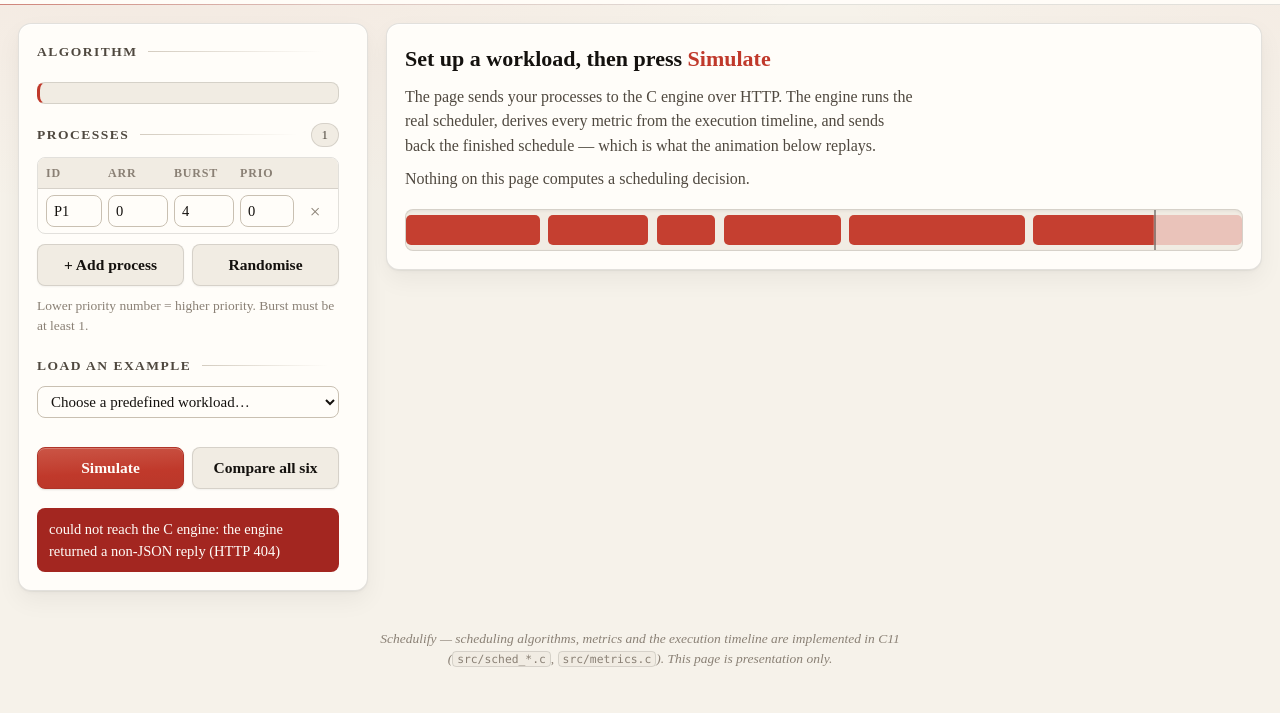
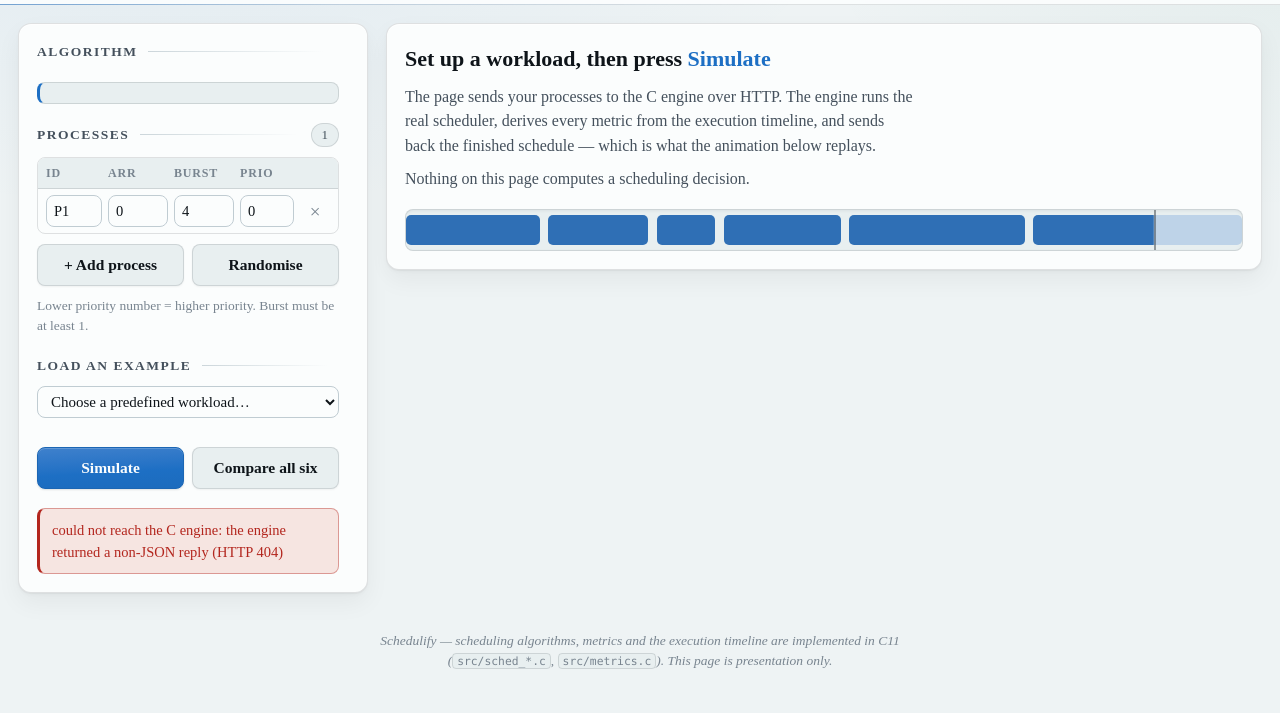
Before and after one commit to pranav3086/operatingsystems, a plain HTML site: page Schedulify/web/index.html in a window 1280 px wide. Shown: the part 87-800 px from the top of the page. Drawn offline with Linux system fonts and the light colour scheme; no server answers.

Commit message:
Recolour the dashboard: blue chart, green for "finished"
The red accent was doing too much work. Cool paper neutrals now, a blue
accent, and green reserved for exactly one meaning.

The chart keeps the structure that was already there -- one hue at three
lightness steps, with identity carried by swimlane position and a direct
label, never by colour -- but the hue is blue. Measured luminances step
clearly rather than scraping the bar:

  light  #93b8e0 -> #2f6fb5 -> #123a66   (L .459 / .153 / .041)
  dark   #235682 -> #4f93d8 -> #b9d7f4   (L .086 / .275 / .654)

The end nearest the page surface clears the ordinal gate in both themes
(2.02:1 and 2.26:1), the accent clears 4.5:1 against its own button text
(4.99:1 light, 7.14:1 dark), and the green clears it against the sunken
surface it sits on (5.33:1 and 8.57:1). All measured off the rendered
page, not from the hex values.

Blue and green are the one pair this palette has to be careful with, so
green means only "finished" -- the live-panel chips and the done mark in
the process table -- and never encodes anything a reader must tell apart
from a chart fill. Both keep their check glyph, so the state survives
with no colour vision at all. Preemption markers and the comparison
table's winner mark stay ink: both sit directly among accent-coloured
fills and numbers.

A contrast bug found while checking those gates: .error painted near-white
text on a solid --critical fill, but --critical is a light salmon in the
dark theme, so the message was close to unreadable there. It is now a
tinted box with --critical as the text colour, which contrasts correctly
in both themes (5.36:1 and 5.89:1).

Also toned down what read as gaudy rather than designed: the glow behind
the clock, the accent halo on the selected algorithm, the strength of the
button sheen and the top-to-bottom gradient on the bars. The motion is
unchanged.

No C changed. 1162 assertions still pass.

Co-Authored-By: Claude Opus 5 <noreply@anthropic.com>

```diff
--- a/Schedulify/web/style.css
+++ b/Schedulify/web/style.css
@@ -10,30 +10,41 @@
  *   Numeric columns keep tabular-nums so figures still line up vertically.
  *
  * COLOUR
- *   Warm paper neutrals with a single red accent, validated rather than
- *   eyeballed.
+ *   Cool paper neutrals, a blue accent, and green reserved for one thing.
+ *   Validated rather than eyeballed.
  *
  *   Process identity is carried by POSITION (one swimlane row per process)
  *   and by a DIRECT LABEL on every segment -- never by hue. In a Gantt
  *   chart any two processes can end up side by side, so a categorical
  *   palette would have to clear the all-pairs colour-blindness gate, and
- *   only three hues do. Instead the chart uses ONE red hue at three
+ *   only three hues do. Instead the chart uses ONE blue hue at three
  *   lightness steps: pending, executed, on the CPU. Lightness survives
  *   every type of colour vision, so the states are always distinguishable
  *   and identity never depends on colour at all.
  *
- *   The ramp passes the ordinal gate in both themes, against these exact
- *   surfaces:
- *     light  #e39a92 -> #c53f30 -> #7a1f17   (light end 2.22:1 on #fffdf9)
- *     dark   #8a2a20 -> #d4524a -> #f6b9b2   (dark end  2.01:1 on #1b1a18)
- *   The gaps are deliberately wider than the 0.06 minimum: at legend-swatch
- *   size a bare-minimum step was hard to tell from its neighbour.
+ *   The ramp passes the ordinal gate against these exact surfaces, with
+ *   relative luminances that step clearly rather than scraping the bar:
+ *     light  #93b8e0 -> #2f6fb5 -> #123a66   (L .459 / .153 / .041;
+ *                                             light end 2.01:1 on #fbfdfd)
+ *     dark   #235682 -> #4f93d8 -> #b9d7f4   (L .086 / .275 / .655;
+ *                                             dark end  2.26:1 on #141b20)
  *
- *   Two deliberate avoidances now that the accent is red:
- *     - preemption markers are INK, not red, or they would disappear into
- *       the red fills they sit between;
- *     - "finished" is a neutral chip with a check glyph rather than green,
- *       so the page never puts red and green side by side.
+ *   WHERE THE GREEN GOES, AND WHY ONLY THERE. Blue and green are the one
+ *   pair this palette has to be careful with, so green is used for exactly
+ *   one meaning -- finished -- and never to encode anything a reader must
+ *   tell apart from a blue chart fill. It appears on the "finished" chips
+ *   and the done mark in the process table, both of which keep their check
+ *   glyph, so the state is still readable with no colour vision at all.
+ *   The chart ramp itself stays single-hue, so process state is carried by
+ *   lightness as before.
+ *
+ *   Two things stay deliberately neutral: preemption markers and the
+ *   comparison table's winner mark are INK, not accent, because both sit
+ *   directly among accent-coloured fills and numbers.
+ *
+ *   Red survives in one place only -- --critical, for invalid input and
+ *   engine errors -- where it is a full-width filled box with its own
+ *   text, never a small mark competing with the green.
  *
  * MOTION
  *   All of it lives in one section near the bottom of this file, and all of
@@ -47,31 +58,35 @@
 :root {
   color-scheme: light;
 
-  /* warm paper */
-  --page:            #f6f2ea;
-  --surface:         #fffdf9;
-  --surface-sunken:  #f1ece3;
-  --ink:             #14110e;
-  --ink-2:           #4f483f;
-  --ink-muted:       #8a8075;
-  --grid:            #e4ddd1;
-  --baseline:        #c9c0b2;
-  --hairline:        rgba(20, 17, 14, 0.12);
+  /* cool paper */
+  --page:            #eef3f4;
+  --surface:         #fbfdfd;
+  --surface-sunken:  #e8eff0;
+  --ink:             #0e1419;
+  --ink-2:           #44505c;
+  --ink-muted:       #78848f;
+  --grid:            #dbe4e7;
+  --baseline:        #c0ccd2;
+  --hairline:        rgba(8, 20, 28, 0.12);
 
   /* the one chart hue, three ordinal steps */
-  --proc-soft:       #e39a92;   /* not yet executed   */
-  --proc:            #c53f30;   /* already executed   */
-  --proc-run:        #7a1f17;   /* on the CPU now     */
+  --proc-soft:       #93b8e0;   /* not yet executed   */
+  --proc:            #2f6fb5;   /* already executed   */
+  --proc-run:        #123a66;   /* on the CPU now     */
 
-  --accent:          #c0392b;   /* buttons, selection, focus */
-  --accent-strong:   #8c2920;
-  --accent-wash:     rgba(192, 57, 43, 0.10);
-  --on-accent:       #fffdf9;
+  --accent:          #1d6fc4;   /* buttons, selection, focus */
+  --accent-strong:   #15528f;
+  --accent-wash:     rgba(29, 111, 196, 0.10);
+  --on-accent:       #fbfdfd;
 
-  --idle:            #e4ddd1;
-  --idle-ink:        #8a8075;
+  /* the one green, and only for "finished" */
+  --ok:              #176e51;
+  --ok-wash:         rgba(23, 110, 81, 0.10);
 
-  --critical:        #a32620;
+  --idle:            #dbe4e7;
+  --idle-ink:        #78848f;
+
+  --critical:        #b3261e;
 
   --radius:          13px;
   --radius-sm:       8px;
@@ -83,13 +98,13 @@
    * shadow, a short mid shadow and a wide soft one. A single large blur
    * reads as fog; stacking them reads as paper lying on paper. */
   --shadow:
-    0 1px 1px rgba(20, 17, 14, .04),
-    0 2px 5px rgba(20, 17, 14, .035),
-    0 10px 24px rgba(20, 17, 14, .05);
+    0 1px 1px rgba(8, 20, 28, .04),
+    0 2px 5px rgba(8, 20, 28, .035),
+    0 10px 24px rgba(8, 20, 28, .05);
   --shadow-lift:
-    0 1px 1px rgba(20, 17, 14, .05),
-    0 6px 14px rgba(20, 17, 14, .07),
-    0 20px 44px rgba(20, 17, 14, .09);
+    0 1px 1px rgba(8, 20, 28, .05),
+    0 6px 14px rgba(8, 20, 28, .07),
+    0 20px 44px rgba(8, 20, 28, .09);
   --edge-top: inset 0 1px 0 rgba(255, 255, 255, .72);
 
   /* MOTION
@@ -110,29 +125,32 @@
 @media (prefers-color-scheme: dark) {
   :root:where(:not([data-theme="light"])) {
     color-scheme: dark;
-    --page:           #0f0e0d;
-    --surface:        #1b1a18;
-    --surface-sunken: #161513;
-    --ink:            #f7f3ec;
-    --ink-2:          #c6bdb0;
-    --ink-muted:      #8a8075;
-    --grid:           #2e2b27;
-    --baseline:       #3b3732;
-    --hairline:       rgba(247, 243, 236, 0.12);
+    --page:           #0b1013;
+    --surface:        #141b20;
+    --surface-sunken: #10171b;
+    --ink:            #eef4f6;
+    --ink-2:          #b2c0c8;
+    --ink-muted:      #7b8a93;
+    --grid:           #242e35;
+    --baseline:       #323e46;
+    --hairline:       rgba(238, 244, 246, 0.12);
 
-    --proc-soft:      #8a2a20;
-    --proc:           #d4524a;
-    --proc-run:       #f6b9b2;
+    --proc-soft:      #235682;
+    --proc:           #4f93d8;
+    --proc-run:       #b9d7f4;
 
-    --accent:         #e0655b;
-    --accent-strong:  #f2a69f;
-    --accent-wash:    rgba(224, 101, 91, 0.14);
-    --on-accent:      #1b1a18;
+    --accent:         #5aa3e8;
+    --accent-strong:  #9ecbf5;
+    --accent-wash:    rgba(90, 163, 232, 0.14);
+    --on-accent:      #0b1013;
 
-    --idle:           #2e2b27;
-    --idle-ink:       #8a8075;
+    --ok:             #4cc79a;
+    --ok-wash:        rgba(76, 199, 154, 0.13);
 
-    --critical:       #e0655b;
+    --idle:           #242e35;
+    --idle-ink:       #7b8a93;
+
+    --critical:       #f2857c;
     --shadow:
       0 1px 1px rgba(0, 0, 0, .5),
       0 2px 5px rgba(0, 0, 0, .4),
@@ -141,35 +159,38 @@
       0 1px 2px rgba(0, 0, 0, .55),
       0 8px 18px rgba(0, 0, 0, .5),
       0 24px 50px rgba(0, 0, 0, .5);
-    --edge-top: inset 0 1px 0 rgba(247, 243, 236, .07);
+    --edge-top: inset 0 1px 0 rgba(238, 244, 246, .07);
   }
 }
 
 :root[data-theme="dark"] {
   color-scheme: dark;
-  --page:           #0f0e0d;
-  --surface:        #1b1a18;
-  --surface-sunken: #161513;
-  --ink:            #f7f3ec;
-  --ink-2:          #c6bdb0;
-  --ink-muted:      #8a8075;
-  --grid:           #2e2b27;
-  --baseline:       #3b3732;
-  --hairline:       rgba(247, 243, 236, 0.12);
+  --page:           #0b1013;
+  --surface:        #141b20;
+  --surface-sunken: #10171b;
+  --ink:            #eef4f6;
+  --ink-2:          #b2c0c8;
+  --ink-muted:      #7b8a93;
+  --grid:           #242e35;
+  --baseline:       #323e46;
+  --hairline:       rgba(238, 244, 246, 0.12);
 
-  --proc-soft:      #8a2a20;
-  --proc:           #d4524a;
-  --proc-run:       #f6b9b2;
+  --proc-soft:      #235682;
+  --proc:           #4f93d8;
+  --proc-run:       #b9d7f4;
 
-  --accent:         #e0655b;
-  --accent-strong:  #f2a69f;
-  --accent-wash:    rgba(224, 101, 91, 0.14);
-  --on-accent:      #1b1a18;
+  --accent:         #5aa3e8;
+  --accent-strong:  #9ecbf5;
+  --accent-wash:    rgba(90, 163, 232, 0.14);
+  --on-accent:      #0b1013;
 
-  --idle:           #2e2b27;
-  --idle-ink:       #8a8075;
+  --ok:             #4cc79a;
+  --ok-wash:        rgba(76, 199, 154, 0.13);
 
-  --critical:       #e0655b;
+  --idle:           #242e35;
+  --idle-ink:       #7b8a93;
+
+  --critical:       #f2857c;
   --shadow:
     0 1px 1px rgba(0, 0, 0, .5),
     0 2px 5px rgba(0, 0, 0, .4),
@@ -178,7 +199,7 @@
     0 1px 2px rgba(0, 0, 0, .55),
     0 8px 18px rgba(0, 0, 0, .5),
     0 24px 50px rgba(0, 0, 0, .5);
-  --edge-top: inset 0 1px 0 rgba(247, 243, 236, .07);
+  --edge-top: inset 0 1px 0 rgba(238, 244, 246, .07);
 }
 
 * { box-sizing: border-box; }
@@ -194,7 +215,7 @@ body {
                     color-mix(in oklab, var(--accent) 7%, transparent) 0%,
                     transparent 60%),
     radial-gradient(900px 520px at 102% 2%,
-                    color-mix(in oklab, var(--accent) 4%, transparent) 0%,
+                    color-mix(in oklab, var(--ok) 5%, transparent) 0%,
                     transparent 55%),
     var(--page);
   background-attachment: fixed;
@@ -411,7 +432,6 @@ code {
 .algo[aria-checked="true"] {
   border-color: color-mix(in oklab, var(--accent) 55%, var(--hairline));
   background: var(--accent-wash);
-  box-shadow: 0 1px 10px -4px var(--accent);
 }
 .algo[aria-checked="true"]::before { transform: scaleY(1); }
 .algo-key {
@@ -482,7 +502,7 @@ input[type="range"] { width: 100%; accent-color: var(--accent); }
   border-radius: var(--radius-sm); padding: 8px 15px;
   border: 1px solid var(--hairline); cursor: pointer;
   background: var(--surface); color: var(--ink);
-  box-shadow: 0 1px 2px rgba(20, 17, 14, .05);
+  box-shadow: 0 1px 2px rgba(8, 20, 28, .05);
   transition: background var(--dur-fast) var(--ease-soft),
               border-color var(--dur-fast) var(--ease-soft),
               box-shadow var(--dur-fast) var(--ease-soft),
@@ -491,29 +511,29 @@ input[type="range"] { width: 100%; accent-color: var(--accent); }
 }
 .btn:hover { transform: translateY(-1px); box-shadow: var(--shadow); }
 .btn:active { transform: translateY(1px) scale(.99);
-              box-shadow: 0 1px 1px rgba(20, 17, 14, .08); }
+              box-shadow: 0 1px 1px rgba(8, 20, 28, .08); }
 .btn-primary {
   background: linear-gradient(177deg,
     color-mix(in oklab, var(--accent) 88%, #fff) 0%, var(--accent) 60%,
     color-mix(in oklab, var(--accent) 88%, var(--accent-strong)) 100%);
   border-color: color-mix(in oklab, var(--accent) 70%, var(--accent-strong));
   color: var(--on-accent);
-  box-shadow: 0 1px 2px rgba(20, 17, 14, .12),
-              inset 0 1px 0 rgba(255, 255, 255, .22);
+  box-shadow: 0 1px 2px rgba(8, 20, 28, .12),
+              inset 0 1px 0 rgba(255, 255, 255, .18);
 }
 .btn-primary:hover {
   background: linear-gradient(177deg, var(--accent) 0%,
               var(--accent-strong) 100%);
   border-color: var(--accent-strong);
-  box-shadow: 0 2px 4px rgba(20, 17, 14, .12),
-              0 10px 22px -8px var(--accent),
-              inset 0 1px 0 rgba(255, 255, 255, .22);
+  box-shadow: 0 2px 4px rgba(8, 20, 28, .12),
+              0 7px 16px -10px var(--accent),
+              inset 0 1px 0 rgba(255, 255, 255, .18);
 }
 /* a light sweeping across the primary button on hover */
 .btn-primary::after {
   content: ""; position: absolute; inset: 0; z-index: -1;
-  background: linear-gradient(112deg, transparent 32%,
-              rgba(255, 255, 255, .3) 48%, transparent 64%);
+  background: linear-gradient(112deg, transparent 34%,
+              rgba(255, 255, 255, .17) 48%, transparent 62%);
   transform: translateX(-135%);
   transition: transform var(--dur-slow) var(--ease-out);
 }
@@ -530,9 +550,17 @@ input[type="range"] { width: 100%; accent-color: var(--accent); }
 .btn-row .btn { flex: 1; }
 .run-row { display: grid; grid-template-columns: 1fr 1fr; gap: 8px; }
 
+/* A solid --critical fill with light text only works in one theme: in the
+ * dark theme --critical is a light salmon, so near-white text on it was
+ * close to unreadable. A tinted box with --critical as the TEXT colour
+ * contrasts correctly in both, and shouts less. */
 .error {
-  margin: 0; font-size: 14.5px; color: #fffdf9;
-  background: var(--critical); border-radius: var(--radius-sm);
+  margin: 0; font-size: 14.5px;
+  color: var(--critical);
+  background: color-mix(in oklab, var(--critical) 12%, var(--surface));
+  border: 1px solid color-mix(in oklab, var(--critical) 40%, transparent);
+  border-left: 3px solid var(--critical);
+  border-radius: var(--radius-sm);
   padding: 10px 12px;
 }
 
@@ -552,7 +580,7 @@ input[type="range"] { width: 100%; accent-color: var(--accent); }
   position: relative; height: 42px; margin-top: 18px;
   border: 1px solid var(--hairline); border-radius: var(--radius-sm);
   background: var(--surface-sunken);
-  box-shadow: inset 0 1px 3px rgba(20, 17, 14, .06);
+  box-shadow: inset 0 1px 3px rgba(8, 20, 28, .06);
   overflow: hidden;
 }
 .ghost-row { position: absolute; inset: 0; }
@@ -593,8 +621,7 @@ input[type="range"] { width: 100%; accent-color: var(--accent); }
 .clock { margin-left: auto; display: flex; align-items: baseline; gap: 6px; }
 .clock-label { font-size: 13.5px; color: var(--ink-muted); font-style: italic; }
 .clock-value { font-size: 30px; font-weight: 700; line-height: 1;
-               font-variant-numeric: tabular-nums; color: var(--accent);
-               text-shadow: 0 0 22px var(--accent-wash); }
+               font-variant-numeric: tabular-nums; color: var(--accent); }
 .clock-total { font-size: 13.5px; color: var(--ink-muted);
                font-variant-numeric: tabular-nums; }
 .scrub { width: 100%; }
@@ -622,8 +649,8 @@ input[type="range"] { width: 100%; accent-color: var(--accent); }
  * tell at a glance that the clock is moving. */
 .cpu-now::after {
   content: ""; position: absolute; inset: 0; pointer-events: none;
-  background: linear-gradient(100deg, transparent 38%,
-              var(--accent-wash) 50%, transparent 62%);
+  background: linear-gradient(100deg, transparent 40%,
+              var(--accent-wash) 50%, transparent 60%);
   background-size: 280% 100%;
   animation: wash 2.6s linear infinite;
 }
@@ -641,10 +668,15 @@ input[type="range"] { width: 100%; accent-color: var(--accent); }
   animation: pop var(--dur-mid) var(--ease-out) backwards;
   animation-delay: calc(min(var(--i, 0), 10) * 30ms);
 }
-/* finished is neutral plus a check glyph, never green: with a red accent
- * the page must not put red and green beside each other. */
-.chip.done { border-color: var(--baseline); color: var(--ink); }
-.chip.done::before { content: "\2713\00a0"; color: var(--ink-muted); }
+/* Finished is the one green on the page. The check glyph stays, so the
+ * state survives with no colour vision at all -- which is what lets green
+ * sit on a page whose charts are blue. */
+.chip.done {
+  border-color: color-mix(in oklab, var(--ok) 38%, var(--hairline));
+  background: color-mix(in oklab, var(--ok) 9%, var(--surface-sunken));
+  color: var(--ok);
+}
+.chip.done::before { content: "\2713\00a0"; }
 .chip .chip-rem { color: var(--ink-muted); font-style: italic; }
 .chips-empty { font-size: 13.5px; color: var(--ink-muted); font-style: italic; }
 
@@ -680,7 +712,7 @@ input[type="range"] { width: 100%; accent-color: var(--accent); }
   background: var(--surface-sunken);
   border: 1px solid var(--hairline);
   border-radius: var(--radius-sm);
-  box-shadow: inset 0 1px 3px rgba(20, 17, 14, .07);
+  box-shadow: inset 0 1px 3px rgba(8, 20, 28, .07);
   overflow: hidden;
 }
 /* One rule per unit of time. The bars cover the chart edge to edge, so the
@@ -706,25 +738,25 @@ input[type="range"] { width: 100%; accent-color: var(--accent); }
   position: absolute; inset: 0 auto 0 0;
   overflow: hidden;
   background: linear-gradient(177deg,
-    color-mix(in oklab, var(--proc) 86%, var(--surface)) 0%,
+    color-mix(in oklab, var(--proc) 93%, var(--surface)) 0%,
     var(--proc) 46%,
-    color-mix(in oklab, var(--proc) 88%, var(--ink)) 100%);
+    color-mix(in oklab, var(--proc) 94%, var(--ink)) 100%);
   box-shadow: inset 0 1px 0 rgba(255, 255, 255, .18);
   border-radius: var(--bar-radius);
   width: 0;
 }
 .seg.running .seg-fill {
   background: linear-gradient(177deg,
-    color-mix(in oklab, var(--proc-run) 84%, var(--surface)) 0%,
+    color-mix(in oklab, var(--proc-run) 93%, var(--surface)) 0%,
     var(--proc-run) 46%,
-    color-mix(in oklab, var(--proc-run) 88%, var(--ink)) 100%);
+    color-mix(in oklab, var(--proc-run) 94%, var(--ink)) 100%);
 }
 /* A highlight travelling along whichever bar currently owns the CPU. */
 .seg.running .seg-fill::after {
   content: ""; position: absolute; inset: 0;
-  background: linear-gradient(104deg, transparent 36%,
-              color-mix(in oklab, var(--surface) 42%, transparent) 50%,
-              transparent 64%);
+  background: linear-gradient(104deg, transparent 38%,
+              color-mix(in oklab, var(--surface) 30%, transparent) 50%,
+              transparent 62%);
   background-size: 300% 100%;
   animation: wash 1.5s linear infinite;
 }
@@ -762,7 +794,7 @@ input[type="range"] { width: 100%; accent-color: var(--accent); }
 .playhead {
   position: absolute; top: -4px; bottom: -4px; width: 2px;
   background: var(--ink); z-index: 5; pointer-events: none;
-  box-shadow: 0 0 10px 1px color-mix(in oklab, var(--ink) 40%, transparent);
+  box-shadow: 0 0 7px 0 color-mix(in oklab, var(--ink) 28%, transparent);
   transition: left .04s linear;
 }
 .playhead::after {
@@ -824,13 +856,13 @@ body.is-playing .playhead::before {
     var(--surface-sunken);
   border: 1px solid var(--hairline);
   border-radius: var(--radius-sm);
-  box-shadow: inset 0 1px 2px rgba(20, 17, 14, .06);
+  box-shadow: inset 0 1px 2px rgba(8, 20, 28, .06);
   transition: border-color var(--dur-mid) var(--ease-soft),
               box-shadow var(--dur-mid) var(--ease-soft);
 }
 .lane-track.is-running {
   border-color: var(--proc-run);
-  box-shadow: inset 0 1px 2px rgba(20, 17, 14, .06),
+  box-shadow: inset 0 1px 2px rgba(8, 20, 28, .06),
               0 0 0 3px var(--accent-wash);
 }
 .lane-seg {
@@ -882,7 +914,7 @@ body.is-playing .playhead::before {
   transition: transform var(--dur-mid) var(--ease-out);
 }
 .tile:hover {
-  transform: translateY(-3px);
+  transform: translateY(-2px);
   box-shadow: var(--shadow-lift), var(--edge-top);
   border-color: color-mix(in oklab, var(--accent) 30%, var(--hairline));
 }
@@ -931,7 +963,7 @@ td.best { color: var(--ink); font-weight: 700; }
 tr.row-running td { background: var(--accent-wash); }
 tr.row-running td:first-child { box-shadow: inset 3px 0 0 var(--accent); }
 tr.row-done td:first-child::after {
-  content: "\2713"; color: var(--ink-muted); margin-left: 7px;
+  content: "\2713"; color: var(--ok); margin-left: 7px;
   font-weight: 700;
 }
 
@@ -991,14 +1023,14 @@ tr.row-done td:first-child::after {
       var(--grid) 0 1px, transparent 1px var(--unit, 100%)),
     var(--surface-sunken);
   border: 1px solid var(--hairline); border-radius: var(--radius-sm);
-  box-shadow: inset 0 1px 2px rgba(20, 17, 14, .06);
+  box-shadow: inset 0 1px 2px rgba(8, 20, 28, .06);
   overflow: hidden;
 }
 .cmp-seg { position: absolute; top: 2px; bottom: 2px;
            background: linear-gradient(177deg,
-             color-mix(in oklab, var(--proc) 86%, var(--surface)) 0%,
+             color-mix(in oklab, var(--proc) 93%, var(--surface)) 0%,
              var(--proc) 46%,
-             color-mix(in oklab, var(--proc) 88%, var(--ink)) 100%);
+             color-mix(in oklab, var(--proc) 94%, var(--ink)) 100%);
            border-radius: 3px;
            box-shadow: 0 0 0 var(--gap) var(--surface-sunken),
                        inset 0 1px 0 rgba(255, 255, 255, .16); }
```
Also changed, not shown: Schedulify/web/favicon.svg, 1 other file.
